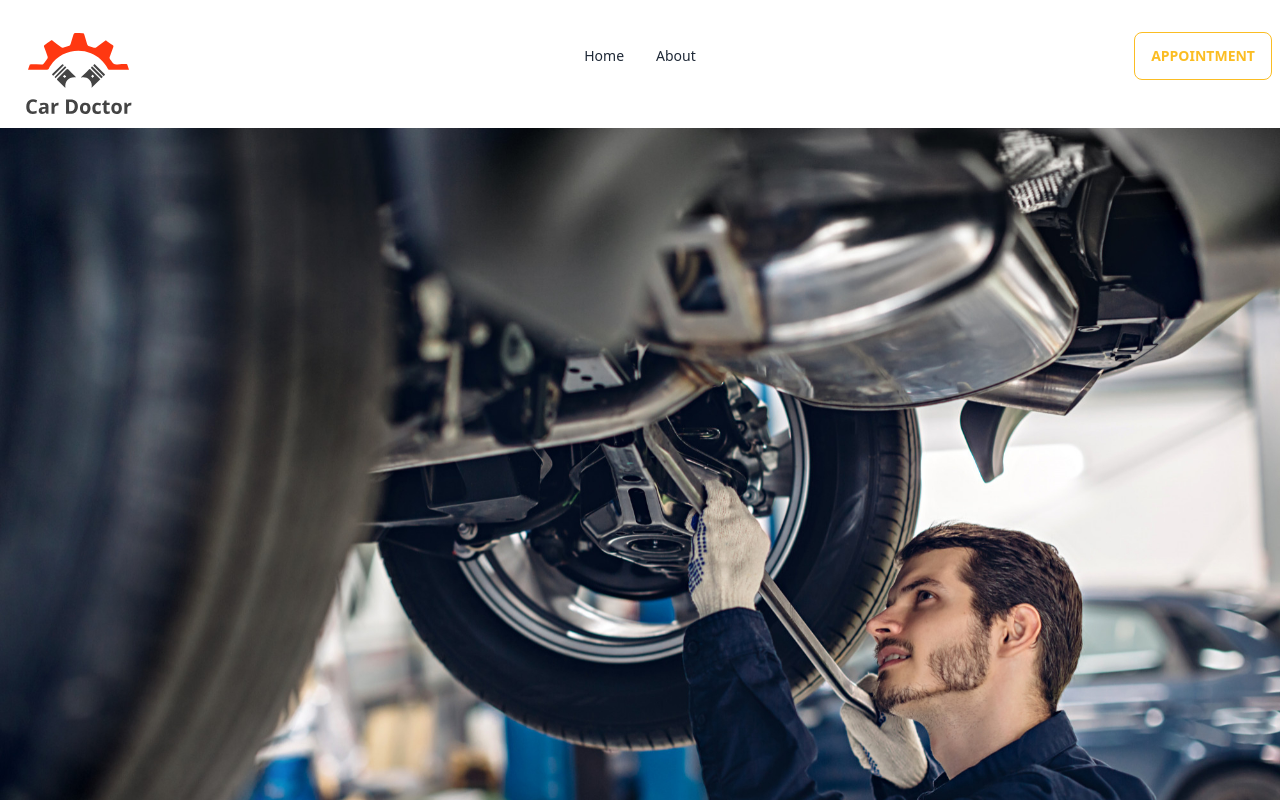
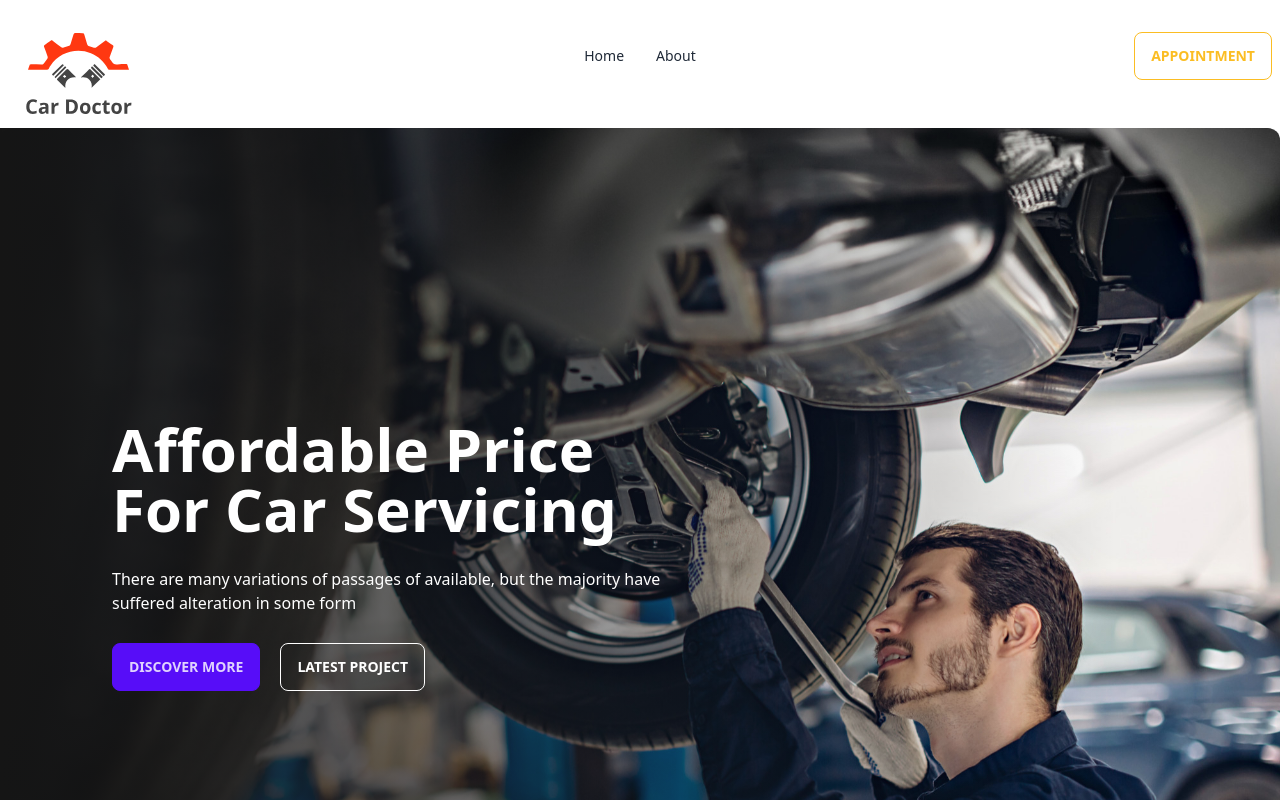
Before and after one commit to Ananda-Das/car-doctor-client, a React (Vite) app: page / in a window 1280 px wide. Shown: the top 800 px of the page. Built offline with nearby package versions, Linux system fonts and the light colour scheme.

Commit message:
Style Banner Component with gradient overlay

```diff
--- a/src/Pages/Home/Banner/Banner.jsx
+++ b/src/Pages/Home/Banner/Banner.jsx
@@ -1,3 +1,5 @@
+//https://www.youtube.com/watch?v=Ojb8OQCBqFs&ab_channel=TechEnthusiast
+
 import bg1 from "../../../assets/images/homeCarousel/1.jpg";
 import bg2 from "../../../assets/images/homeCarousel/2.jpg";
 import bg3 from "../../../assets/images/homeCarousel/3.jpg";
@@ -7,7 +9,17 @@ const Banner = () => {
   return (
     <div className="carousel w-full">
       <div id="slide1" className="carousel-item relative w-full">
-        <img src={bg1} className="w-full" />
+        <img src={bg1} className="w-full rounded-xl" />
+        <div className="absolute flex items-center bg-gradient-to-r from-[#151515] to-[rgba(21, 21, 21, 0.00)] left-0 top-0 h-full">
+          <div className="w-1/2 text-white space-y-7 ml-28">
+            <h1 className="text-6xl font-bold">Affordable Price For Car Servicing</h1>
+            <p>There are many variations of passages of available, but the majority have suffered alteration in some form</p>
+            <div>
+              <button className="btn btn-primary mr-5">Discover More</button>
+              <button className="btn text-white btn-outline">Latest Project</button>
+            </div>
+          </div>
+        </div>
         <div className="absolute flex gap-3 justify-end transform -translate-y-1/2 left-5 right-5 bottom-0">
           <a href="#slide4" className="btn btn-circle">
             ❮
@@ -19,6 +31,16 @@ const Banner = () => {
       </div>
       <div id="slide2" className="carousel-item relative w-full">
         <img src={bg2} className="w-full" />
+        <div className="absolute flex items-center bg-gradient-to-r from-[#151515] to-[rgba(21, 21, 21, 0.00)] left-0 top-0 h-full">
+          <div className="w-1/2 text-white space-y-7 ml-28">
+            <h1 className="text-6xl font-bold">Affordable Price For Car Servicing</h1>
+            <p>There are many variations of passages of available, but the majority have suffered alteration in some form</p>
+            <div>
+              <button className="btn btn-primary mr-5">Discover More</button>
+              <button className="btn text-white btn-outline">Latest Project</button>
+            </div>
+          </div>
+        </div>
         <div className="absolute flex gap-3 justify-end transform -translate-y-1/2 left-5 right-5 bottom-0">
           <a href="#slide1" className="btn btn-circle">
             ❮
@@ -30,6 +52,16 @@ const Banner = () => {
       </div>
       <div id="slide3" className="carousel-item relative w-full">
         <img src={bg3} className="w-full" />
+        <div className="absolute flex items-center bg-gradient-to-r from-[#151515] to-[rgba(21, 21, 21, 0.00)] left-0 top-0 h-full">
+          <div className="w-1/2 text-white space-y-7 ml-28">
+            <h1 className="text-6xl font-bold">Affordable Price For Car Servicing</h1>
+            <p>There are many variations of passages of available, but the majority have suffered alteration in some form</p>
+            <div>
+              <button className="btn btn-primary mr-5">Discover More</button>
+              <button className="btn text-white btn-outline">Latest Project</button>
+            </div>
+          </div>
+        </div>
         <div className="absolute flex gap-3 justify-end transform -translate-y-1/2 left-5 right-5 bottom-0">
           <a href="#slide2" className="btn btn-circle">
             ❮
@@ -41,6 +73,16 @@ const Banner = () => {
       </div>
       <div id="slide4" className="carousel-item relative w-full">
         <img src={bg4} className="w-full" />
+        <div className="absolute flex items-center bg-gradient-to-r from-[#151515] to-[rgba(21, 21, 21, 0.00)] left-0 top-0 h-full">
+          <div className="w-1/2 text-white space-y-7 ml-28">
+            <h1 className="text-6xl font-bold">Affordable Price For Car Servicing</h1>
+            <p>There are many variations of passages of available, but the majority have suffered alteration in some form</p>
+            <div>
+              <button className="btn btn-primary mr-5">Discover More</button>
+              <button className="btn text-white btn-outline">Latest Project</button>
+            </div>
+          </div>
+        </div>
         <div className="absolute flex gap-3 justify-end transform -translate-y-1/2 left-5 right-5 bottom-0">
           <a href="#slide3" className="btn btn-circle">
             ❮
```
